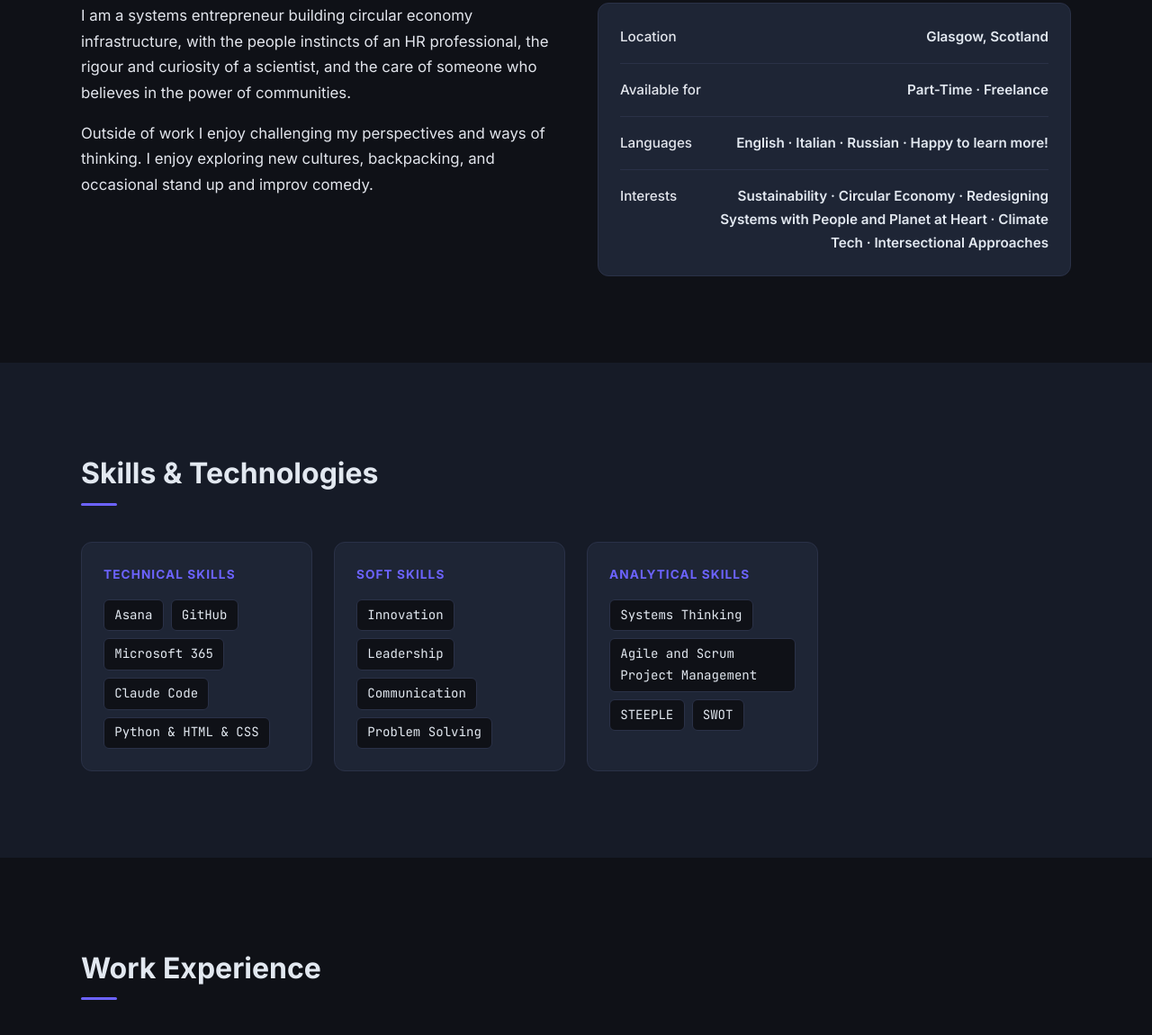
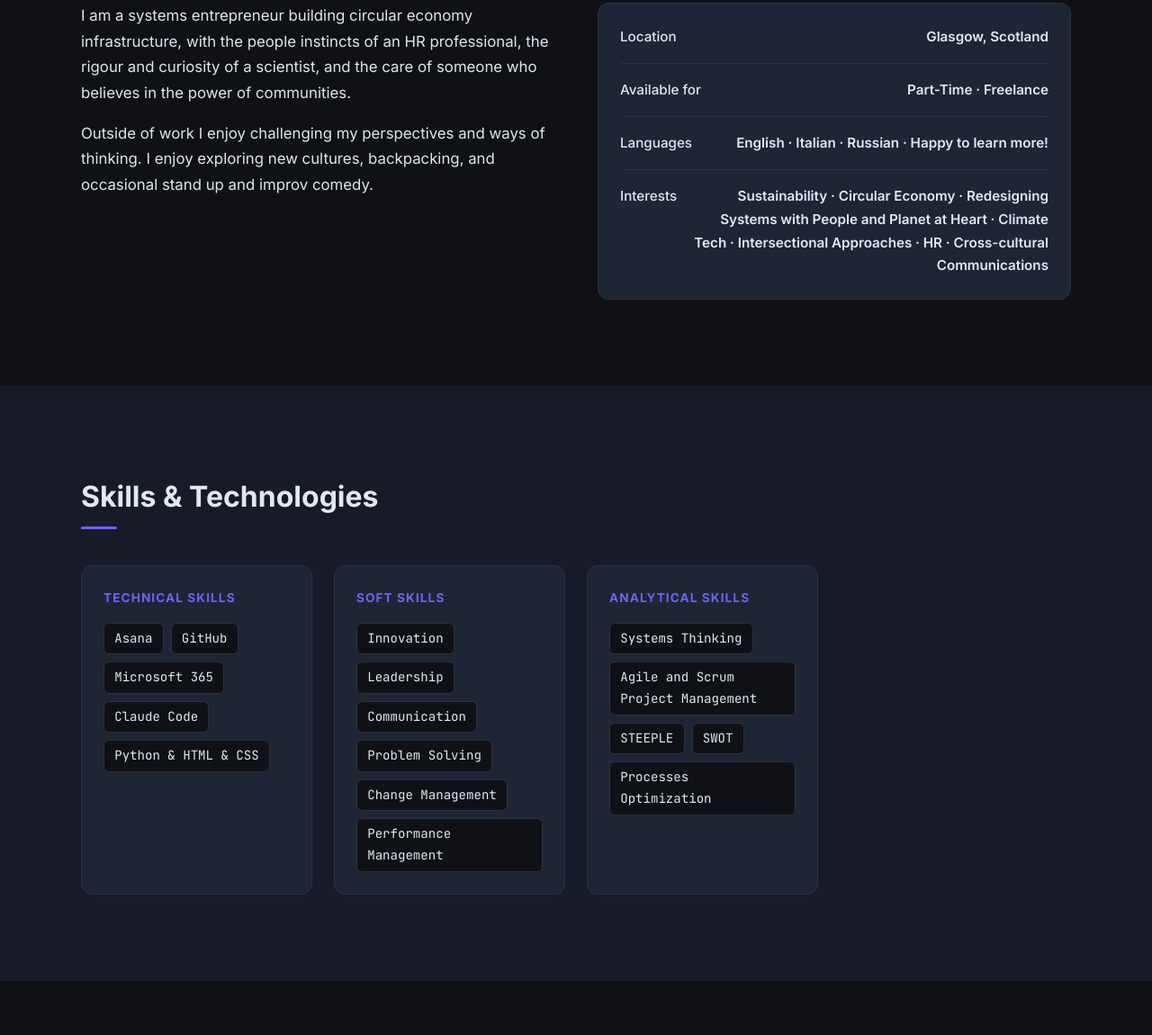
Before and after one commit to gvrlv1931-pixel/Experiments, a website: page index.html in a window 1280 px wide. Shown: the part 995-2145 px from the top of the page at 90% size. Drawn offline with Linux system fonts and the light colour scheme.

Commit message:
Add skills and interests to index.html

```diff
--- a/index.html
+++ b/index.html
@@ -102,7 +102,7 @@
             </li>
             <li>
               <span class="fact-label">Interests</span>
-              <span class="fact-value"> Sustainability · Circular Economy · Redesigning Systems with People and Planet at Heart · Climate Tech · Intersectional Approaches </span>
+              <span class="fact-value"> Sustainability · Circular Economy · Redesigning Systems with People and Planet at Heart · Climate Tech · Intersectional Approaches · HR · Cross-cultural Communications </span>
             </li>
           </ul>
         </div>
@@ -138,6 +138,8 @@
               <li class="skill-chip">Leadership</li>
               <li class="skill-chip">Communication</li>
               <li class="skill-chip">Problem Solving</li>
+              <li class="skill-chip">Change Management</li>
+              <li class="skill-chip">Performance Management</li>
             </ul>
           </div>
 
@@ -148,6 +150,7 @@
               <li class="skill-chip">Agile and Scrum Project Management</li>
               <li class="skill-chip">STEEPLE</li>
               <li class="skill-chip">SWOT</li>
+              <li class="skill-chip">Processes Optimization</li>
             </ul>
           </div>
 
```
